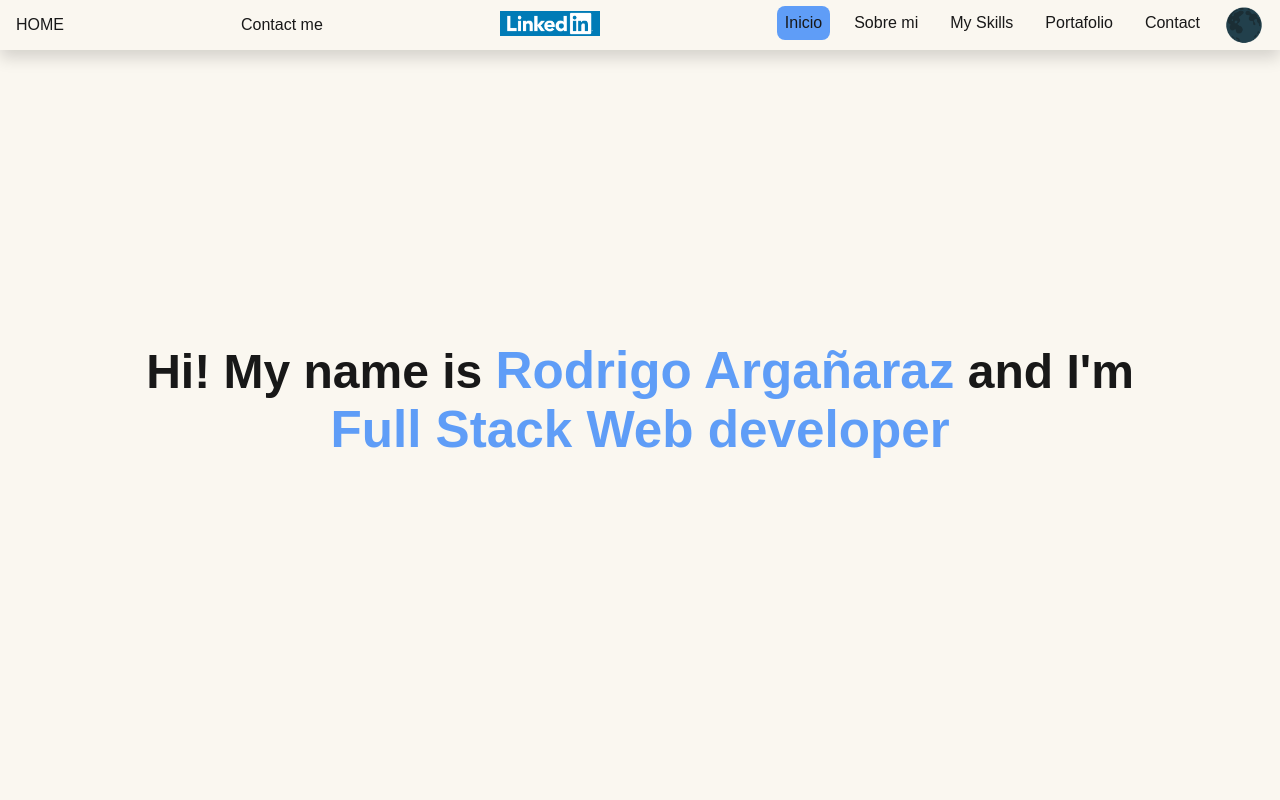
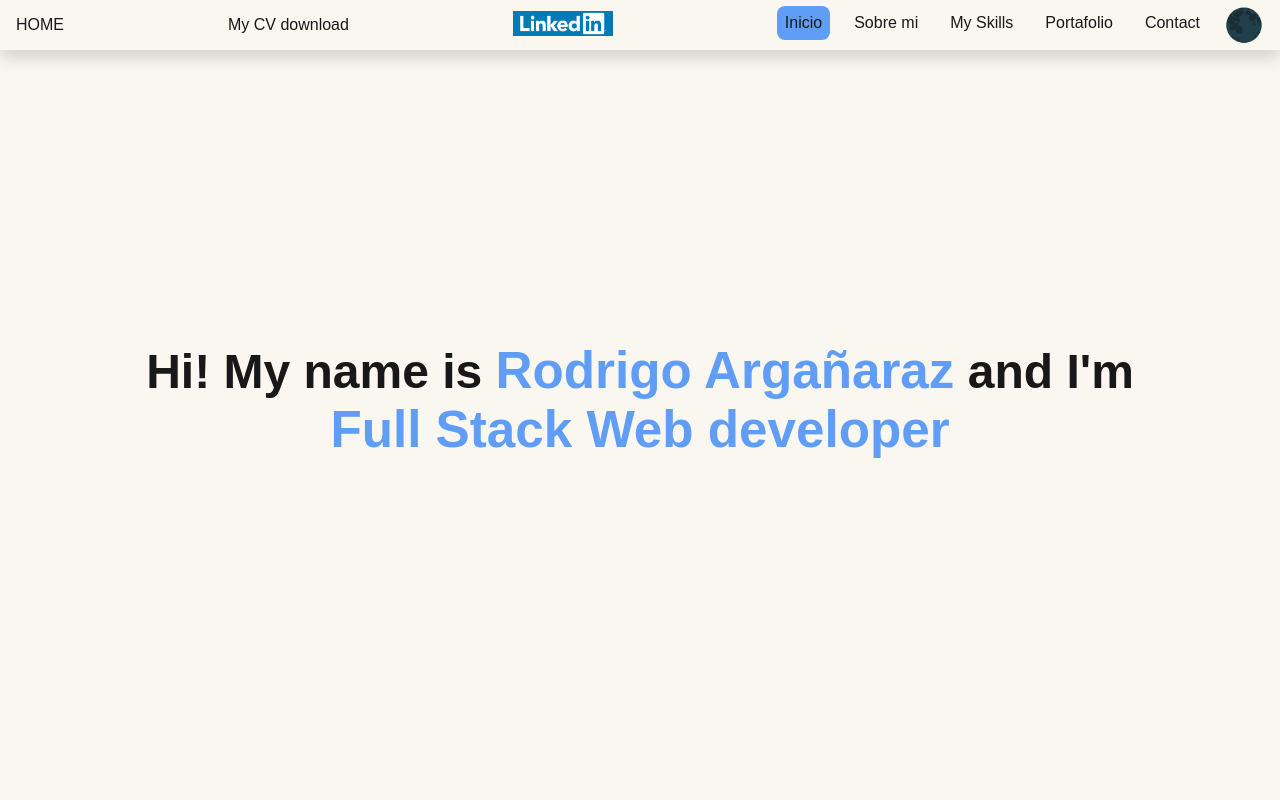
Before and after one commit to rodrigoarg89/My-portafolio, a plain HTML site: page index.html in a window 1280 px wide. Shown: the top 800 px of the page. Drawn offline with nearby package versions, Linux system fonts and the light colour scheme.

Commit message:
loading cv page

```diff
--- a/index.html
+++ b/index.html
@@ -19,7 +19,7 @@
 
     <nav class="navbar">
         <span><a href="#home">HOME</a></span>
-        <span> <a href="https://www.linkedin.com/in/rodrigo-argañaraz/" target="_blank">Contact me</a></span>
+        <span> <a href="https://docs.google.com/document/d/1gpXsSZgr4QpVefKyK36Ad44mhKPqyqV3OkJVSTwLl3c/edit" target="_blank">My CV download</a></span>
         <span>
             <a href="https://www.linkedin.com/in/rodrigo-argañaraz/" target="_blank">
             <img class="linkedin" src="./assets/images/linkedin-logo.png" alt="porta1">
@@ -28,12 +28,10 @@
 
         <ul class="navbar__menu">
             <li><a class="link link--active" href="#home">Inicio</a></li>
-
             <li><a class="link" href="#about">Sobre mi</a></li>
             <li><a class="link" href="#my-skills">My Skills</a></li>
             <li><a class="link" href="#portfolio">Portafolio</a></li>
             <li><a class="link" href="#contact">Contact</a></li>
-
             <li class="iconTheme">🌑</li>
         </ul>
     </nav>
```
